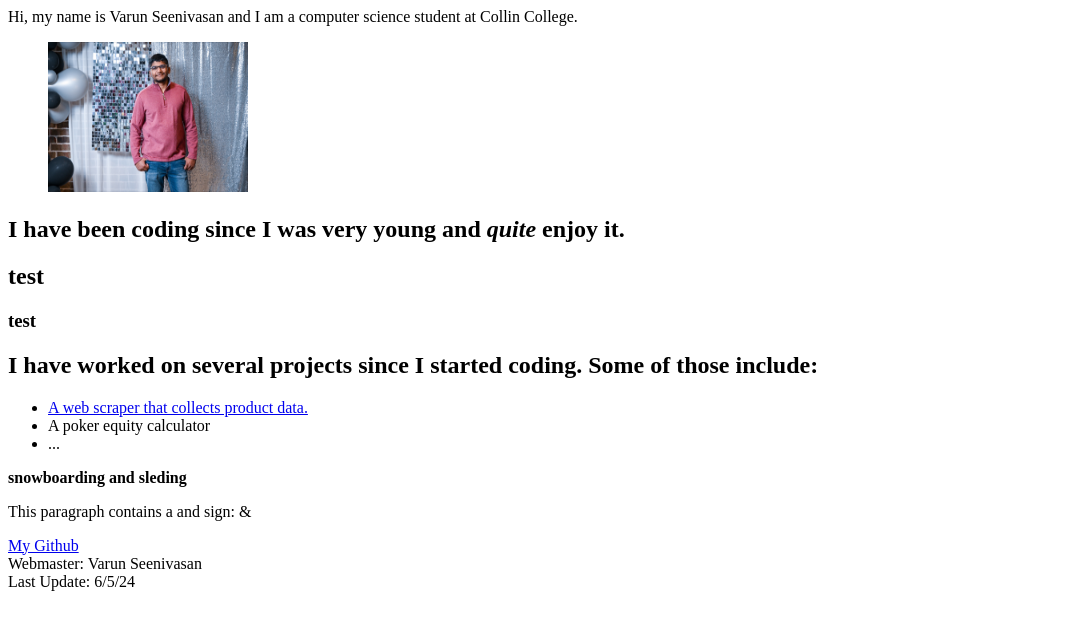
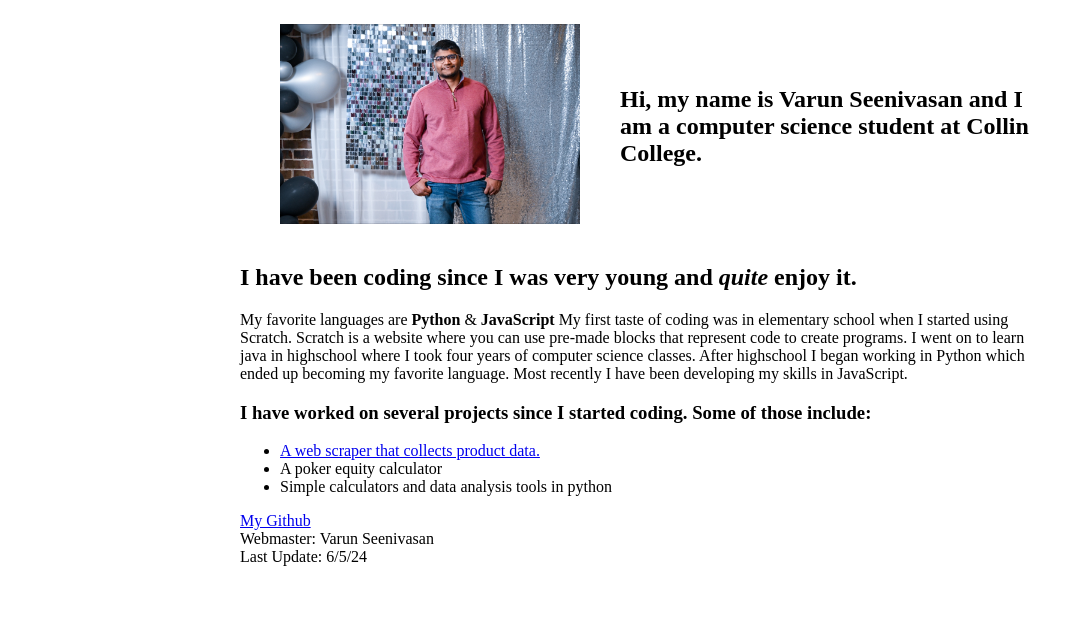
Before and after one commit to varuns3546/ITSE-Practice, a plain HTML site: page about_me.html in a window 1280 px wide. Shown: the whole page, without its empty margins (0-1083 px from the left). Drawn offline with Linux system fonts and the light colour scheme.

Commit message:
y535wy3# Please enter the commit message for your changes. Lines starting

```diff
--- a/about_me.html
+++ b/about_me.html
@@ -1,39 +1,54 @@
 <!DOCTYPE html>
 <html lang="en">
+
     <head>
         <!-- This is a comment in HTML -->
         <title>About Me</title>
         <meta charset="utf-8">
         <meta name="description" content="All about me, Varun Seenivasan">
+        <style>
+            .content-container {
+                max-width: 800px;
+                margin: auto;
+            }
+            .head{
+                display: flex;
+                align-items: center;
+            }
+
+        </style>
     </head>
     <body>
-        <header>Hi, my name is Varun Seenivasan and I am a computer science student at Collin College.</header>
-        <figure><img src="varun.jpeg" alt="picture of me" width="200" height="150"></figure>
-        <article>
-            <h1>I have been coding since I was very young and <em>quite</em> enjoy it.</h1>
-            <h2>test</h2>
-            <h3>test</h3>
-        </article>
+        <article class="content-container">
+            <div class="head">
+                <figure><img src="varun.jpeg" alt="picture of me" width="300" height="200"></figure>
+                <header><h1>Hi, my name is Varun Seenivasan and I am a computer science student at Collin College.</h1></header>
+            </div>
+
+            <p>
+                <h2>I have been coding since I was very young and <em>quite</em> enjoy it.</h2>
+                My favorite languages are <strong>Python</strong> &amp; <strong>JavaScript</strong>
+                My first taste of coding was in elementary school when I started using Scratch.
+                Scratch is a website where you can use pre-made blocks that represent code to create programs.
+                I went on to learn java in highschool where I took four years of computer science classes.
+                After highschool I began working in Python which ended up becoming my favorite language.
+                Most recently I have been developing my skills in JavaScript.
+
+            </p>
             <nav>
-            <h1>I have worked on several projects since I started coding. Some of those include: </h1>
+                <h3>I have worked on several projects since I started coding. Some of those include: </h3>
                 <ul>
                     <li><a href="https://github.com/varuns3546/Web-Scraper">A web scraper that collects product data.</a></li>
                     <li>A poker equity calculator</li>
-                <li>...</li>
+                    <li>Simple calculators and data analysis tools in python</li>
                 </ul>
             </nav>
-        <p>
-
-            <strong>snowboarding and sleding</strong>
-            <p>This paragraph contains a and sign: &amp;</p>
-
-        </p>
-
-
             <footer>
                 <a href="https://github.com/varuns3546" title="My Github">My Github</a><br>
                 Webmaster: Varun Seenivasan<br>
                 Last Update: 6/5/24
             </footer>
+        </article>
+
     </body>
 </html>
```
Lines whose indentation alone changed are shown as unchanged.
